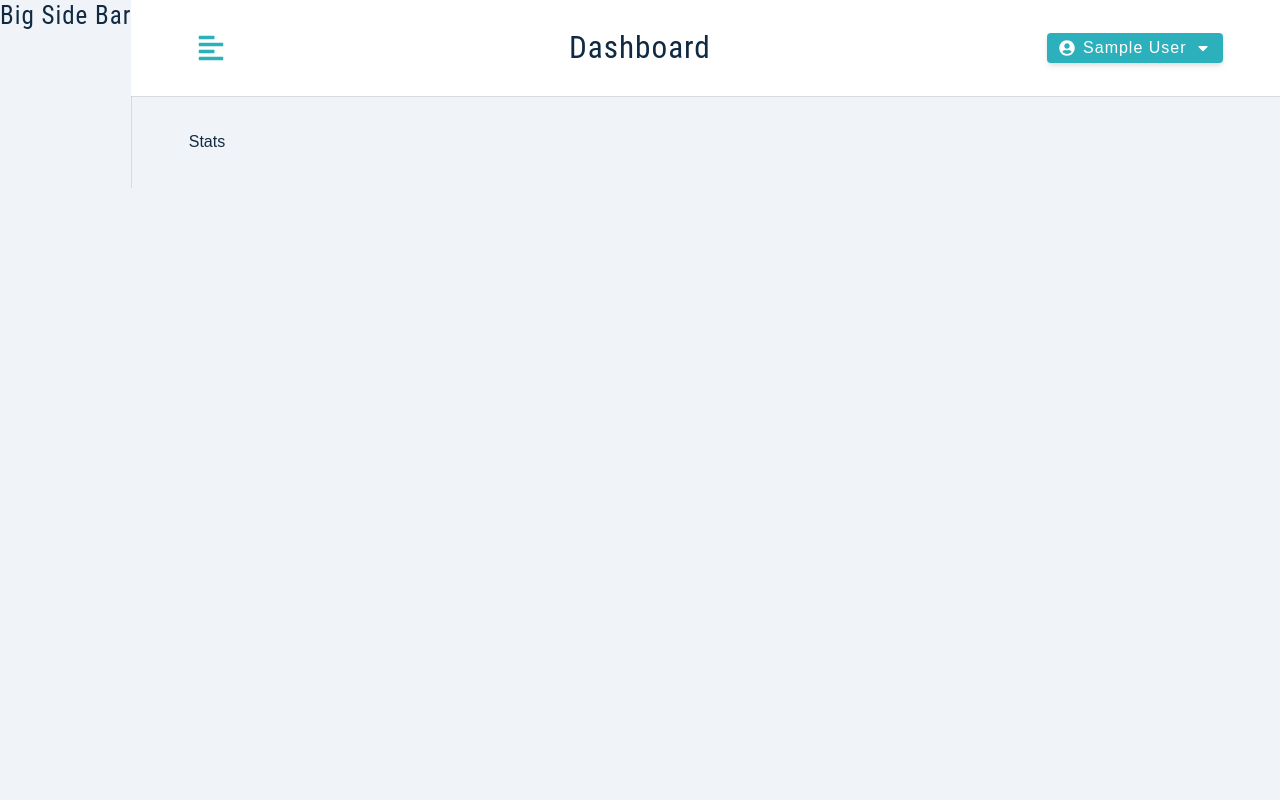
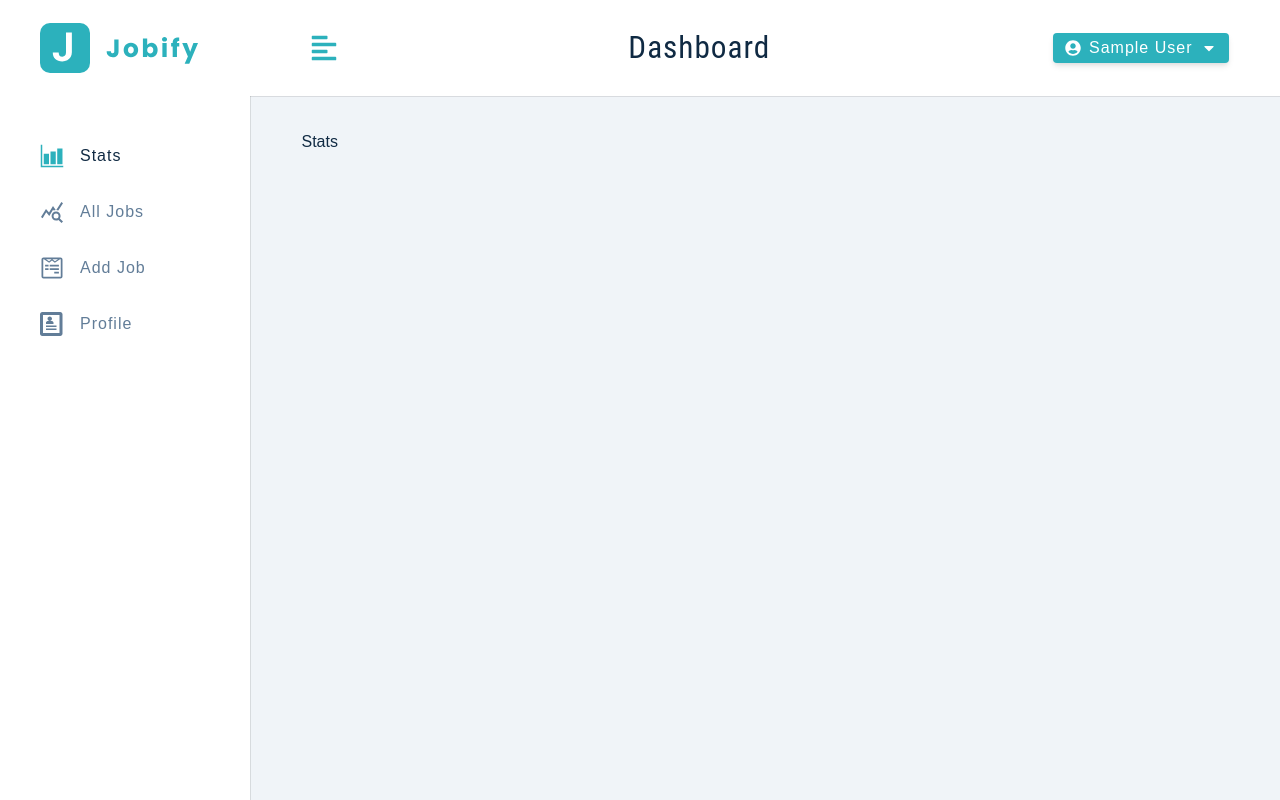
Before and after one commit to AndyLab9596/mern-stack-jobs, a React (Create React App) app in the folder client/: page / in a window 1280 px wide. Built offline with nearby package versions, Linux system fonts and the light colour scheme; sample sign-in values are in the browser's storage.

Commit message:
sidebar done

```diff
--- a/client/src/components/BigSideBar.tsx
+++ b/client/src/components/BigSideBar.tsx
@@ -1,9 +1,22 @@
 import React from 'react'
+import { useAppContext } from '../context/appContext'
 import Wrapper from '../styles/BigSideBar'
+import Logo from './Logo';
+import NavLinks from './NavLinks';
 
 const BigSideBar = () => {
+  const { showSidebar } = useAppContext();
   return (
-    <Wrapper><h4>Big side bar</h4></Wrapper>
+    <Wrapper>
+      <div className={showSidebar ? 'sidebar-container' : 'sidebar-container show-sidebar'}>
+        <div className="content">
+          <header>
+            <Logo />
+          </header>
+          <NavLinks />
+        </div>
+      </div>
+    </Wrapper>
   )
 }
 
--- /dev/null
+++ b/client/src/components/NavLinks.tsx
@@ -0,0 +1,32 @@
+import React from 'react'
+import { NavLink } from 'react-router-dom';
+import { useAppContext } from '../context/appContext';
+import links from './links';
+
+const NavLinks = () => {
+    const { toggleSidebar } = useAppContext();
+    return (
+        <div className="nav-links">
+            {links.map((link) => {
+                const { text, path, id, icon } = link;
+                return (
+                    <NavLink
+                        key={id}
+                        to={path}
+                        onClick={toggleSidebar}
+                        className={({ isActive }) => {
+                            return isActive ? 'nav-link active' : 'nav-link'
+                        }}
+                    >
+                        <span className='icon' >
+                            {icon}
+                        </span>
+                        {text}
+                    </NavLink>
+                )
+            })}
+        </div>
+    )
+}
+
+export default NavLinks
--- a/client/src/components/SmallSidebar.tsx
+++ b/client/src/components/SmallSidebar.tsx
@@ -1,9 +1,27 @@
-import React from 'react'
-import Wrapper from '../styles/SmallSideBar.style'
+import React from 'react';
+import { FaTimes } from 'react-icons/fa';
+import { useAppContext } from '../context/appContext';
+import Wrapper from '../styles/SmallSideBar.style';
+import Logo from './Logo';
+import NavLinks from './NavLinks';
 
 const SmallSidebar = () => {
+  const { showSidebar, toggleSidebar } = useAppContext()
   return (
-    <Wrapper><h4>SmallSidebar</h4></Wrapper>
+    <Wrapper>
+      <div className={showSidebar ? 'sidebar-container show-sidebar' : 'sidebar-container'}>
+        <div className='content'>
+          <button type='button' className='close-btn' onClick={() => toggleSidebar()} >
+            <FaTimes />
+          </button>
+          <header>
+            <Logo />
+          </header>
+          <NavLinks />
+        </div>
+
+      </div>
+    </Wrapper>
   )
 }
 
--- /dev/null
+++ b/client/src/components/links.tsx
@@ -0,0 +1,21 @@
+import { ReactElement } from 'react';
+import { FaWpforms } from 'react-icons/fa';
+import { ImProfile } from 'react-icons/im';
+import { IoBarChartSharp } from 'react-icons/io5';
+import { MdQueryStats } from 'react-icons/md';
+
+interface CustomLink {
+  id: number;
+  text: string;
+  path: string;
+  icon: ReactElement
+}
+
+const links: CustomLink[] = [
+  { id: 1, text: 'stats', path: '/', icon: <IoBarChartSharp /> },
+  { id: 2, text: 'all jobs', path: 'all-jobs', icon: <MdQueryStats /> },
+  { id: 3, text: 'add job', path: 'add-job', icon: <FaWpforms /> },
+  { id: 4, text: 'profile', path: 'profile', icon: <ImProfile /> },
+]
+
+export default links
```
